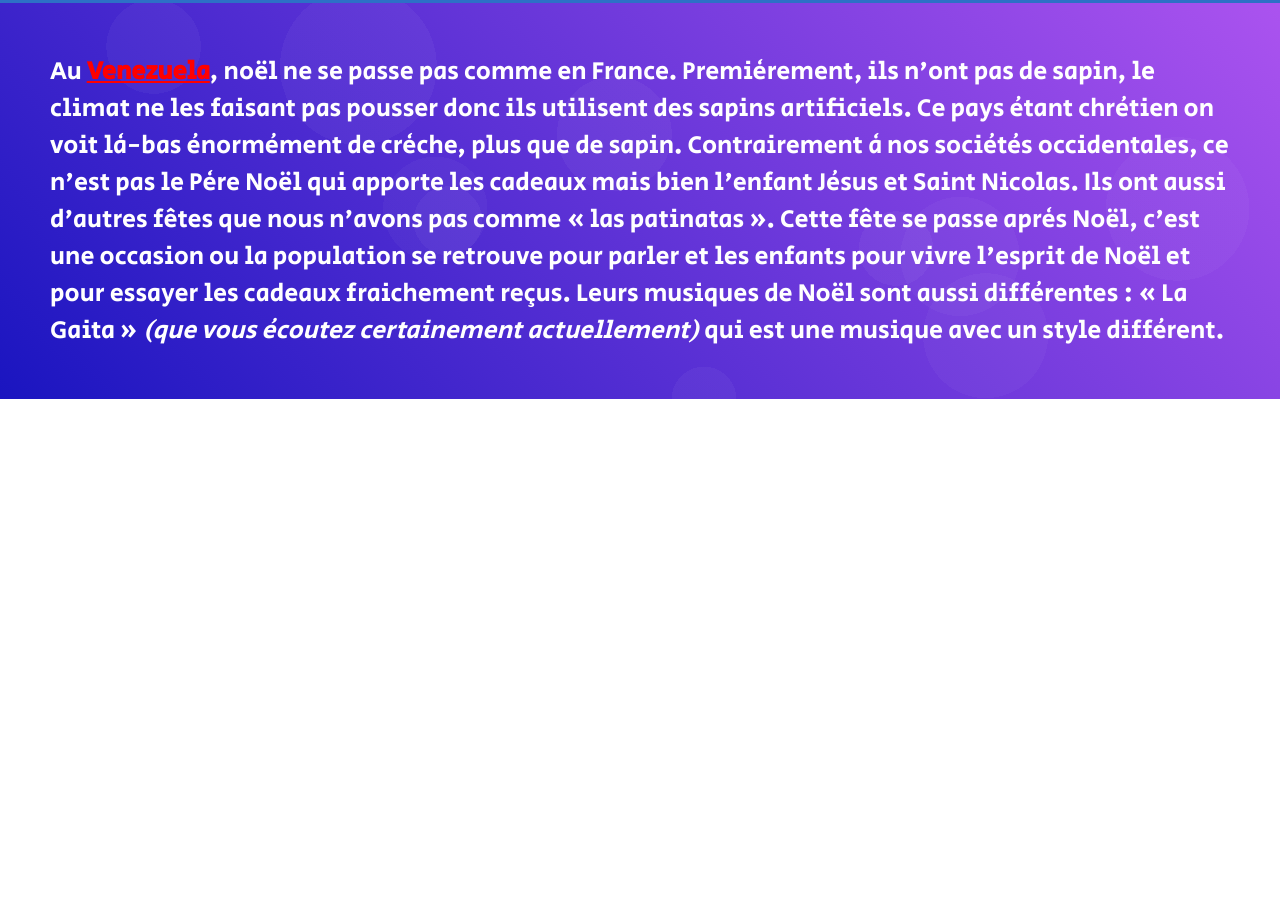
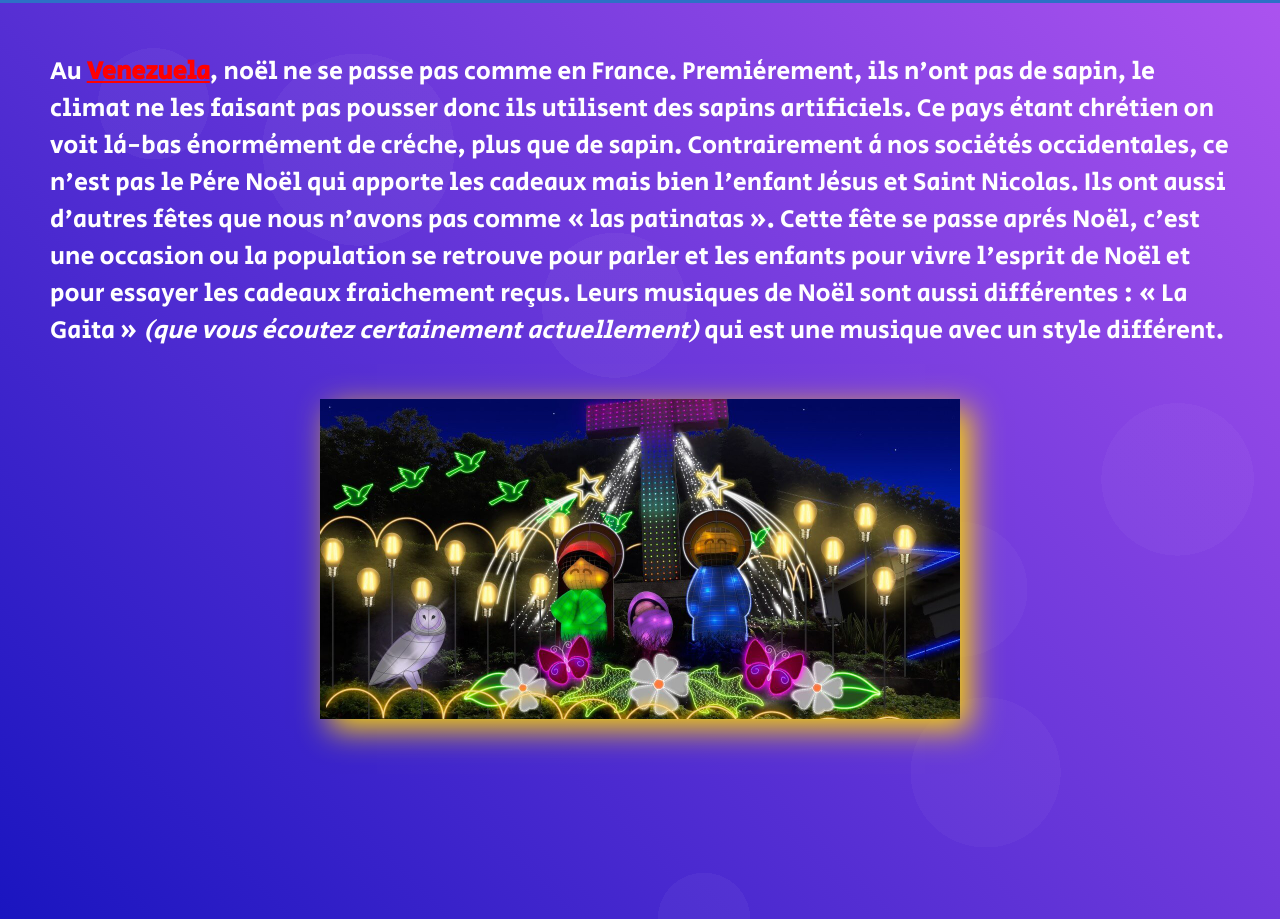
Before and after one commit to Kyosuke01/noel-NSI, a plain HTML site: page venezuela.html in a window 1280 px wide. Shown: the part 275-1194 px from the top of the page. Before the commit the page ends 800 px from the top, so only its background shows below. Drawn offline with Linux system fonts and the light colour scheme; a web font is replaced by a local one.

Commit message:
update for the venezuela page

```diff
--- a/css/venezuela.css
+++ b/css/venezuela.css
@@ -81,3 +81,14 @@
 .texte a {
   color: red;
 }
+
+.div-image1 {
+  display: flex;
+  justify-content: center;
+}
+
+.image1 {
+  box-shadow: 10px 10px 30px #ffd700;
+  margin-bottom: 200px;
+  width: 50%;
+}
--- a/venezuela.html
+++ b/venezuela.html
@@ -69,6 +69,12 @@
             Leurs musiques de Noël sont aussi différentes : « La Gaita » <i>(que vous écoutez certainement
                 actuellement)</i> qui est une musique avec un style différent.
         </p>
+
+        <div class="div-image1">
+            <img class="image1" src="images/venezuela-tradition-fete.jpeg" alt="noel-tradition-au-vénézuela.jpeg"
+                draggable="false">
+        </div>
+
     </div>
 
     <script src="https://kit.fontawesome.com/cb9da243d3.js" crossorigin="anonymous"></script>
```
Also changed, not shown: images/venezuela-tradition-fete.jpeg (added).
